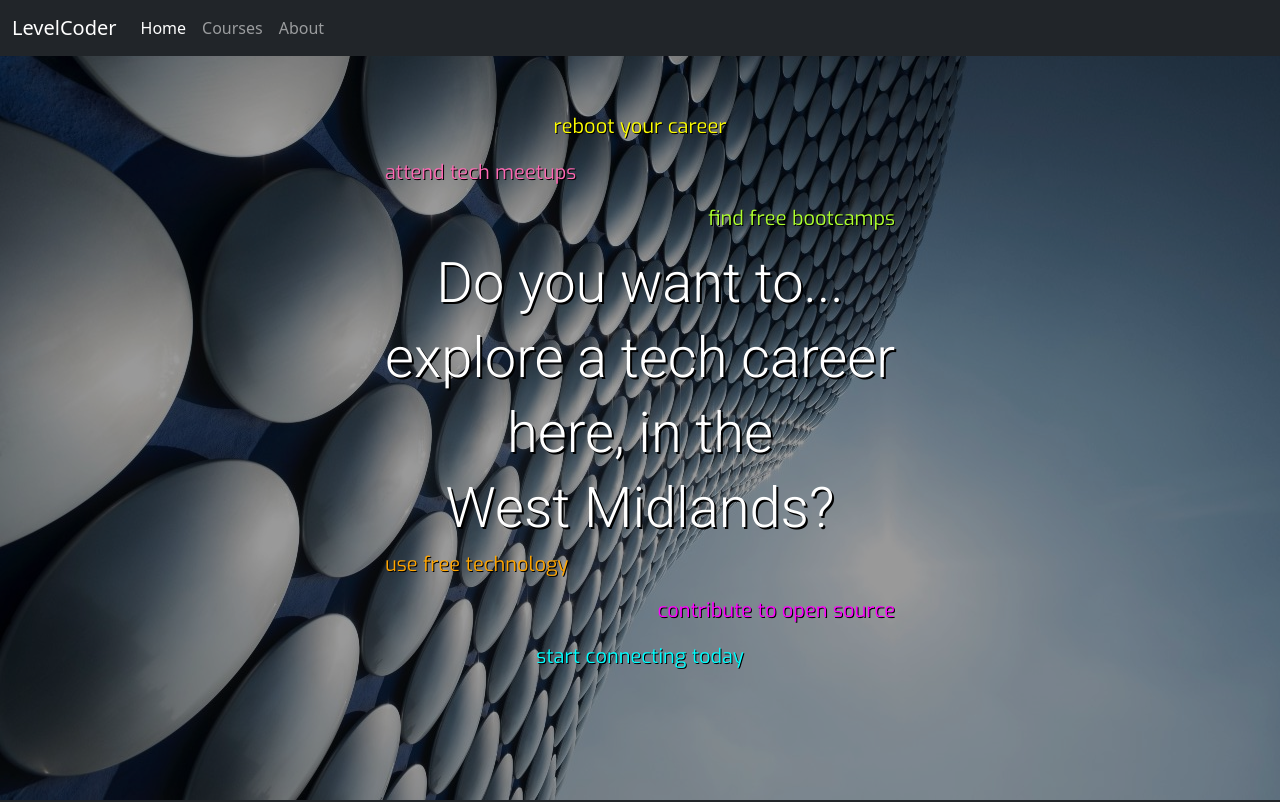
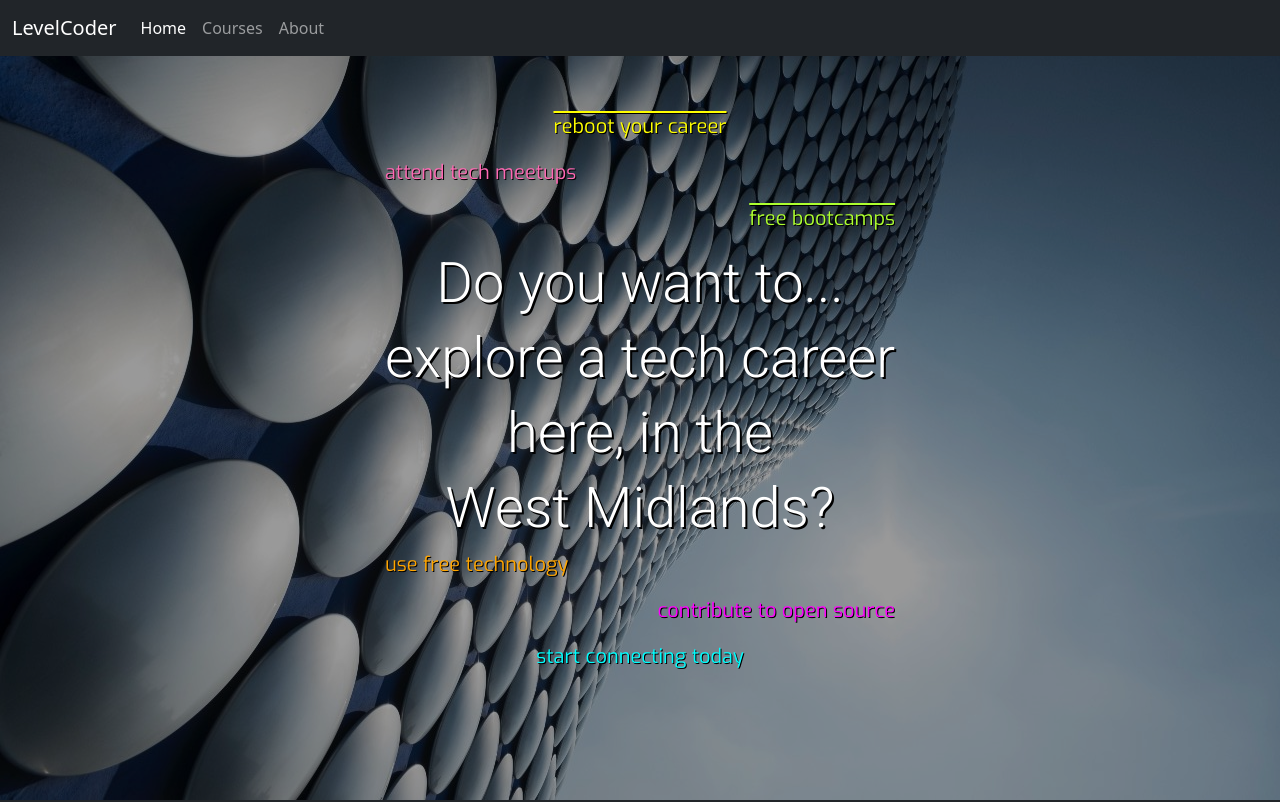
Before and after one commit to janet-dev/LevelCoder-WM, a plain HTML site: page index.html in a window 1280 px wide. Shown: the top 802 px of the page. Drawn offline with nearby package versions, Linux system fonts and the light colour scheme.

Commit message:
Add overline text decoration to links

```diff
--- a/assets/css/style.css
+++ b/assets/css/style.css
@@ -46,7 +46,7 @@ html {
 
 /*-------------------------------------------------------------Anchor tags*/
 a {
-    text-decoration: none;
+    text-decoration: overline;
 }
 
 /*-------------------------------------------------------------Hero Container*/
--- a/index.html
+++ b/index.html
@@ -43,7 +43,7 @@
                 <section class="text-white text-center">
                     <p class="lead"><a href="courses.html" class="text-yellow">reboot your career</a></p>
                     <p class="lead text-pink text-left">attend tech meetups</p>
-                    <p class="lead text-right"><a href="courses.html" class="text-green">find free bootcamps</a></p>
+                    <p class="lead text-right"><a href="courses.html" class="text-green">free bootcamps</a></p>
                     <h1 class="display-4">Do you want to...</h1>
                     <h1 class="display-4">explore a tech career</h1>
                     <h1 class="display-4">here, in the</h1>
```
